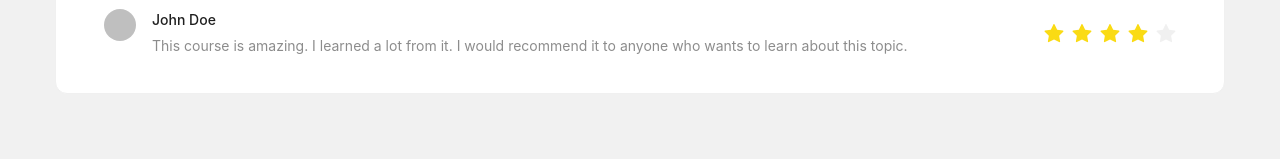
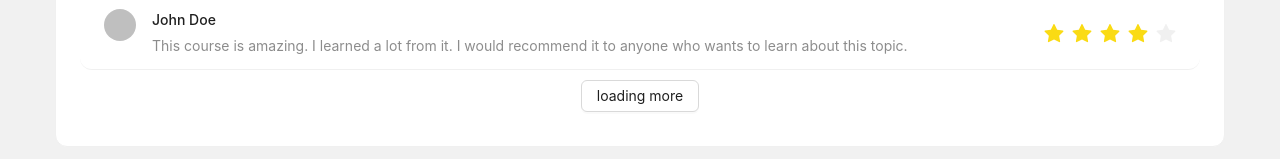
Before and after one commit to Stas-sklyar/vue-dashboard, a Vue app: page /course/1 in a window 1280 px wide. Shown: the part 1817-1976 px from the top of the page. Before the commit the page ends 1926 px from the top, so only its background shows below. Built offline with nearby package versions, Linux system fonts and the light colour scheme.

Commit message:
in progress

```diff
--- a/src/UI/Course/Reviews.vue
+++ b/src/UI/Course/Reviews.vue
@@ -1,12 +1,21 @@
 <template>
   <a-card title="Reviews" class="title-center">
     <a-list item-layout="horizontal" :dataSource="reviews" :loading="loaderIsActive">
+      <template #loadMore>
+        <div
+          v-if="!initLoading && !loaderIsActive"
+          class="load-more"
+        >
+          <a-button @click="onLoadMore">loading more</a-button>
+          <a-spin v-if="loadMoreLoaderIsActive" />
+        </div>
+      </template>
+
       <template #renderItem="{ item }">
         <a-list-item>
           <a-list-item-meta :title="item.name" :description="item.review">
             <template #avatar><a-avatar :src="item.avatar" /></template>
           </a-list-item-meta>
-
           <a-rate :value="item.rating" disabled />
         </a-list-item>
       </template>
@@ -28,6 +37,17 @@ const { courseId } = defineProps({
 const store = useStore()
 const reviews = ref([])
 const loaderIsActive = ref(true)
+const initLoading = ref(true)
+const loadMoreLoaderIsActive = ref(false)
+
+const onLoadMore = () => {
+  loadMoreLoaderIsActive.value = true
+
+  setTimeout(() => {
+    reviews.value = [...reviews.value, ...reviews.value]
+    loadMoreLoaderIsActive.value = false
+  }, 300)
+}
 
 onMounted(async () => {
   try {
@@ -37,6 +57,17 @@ onMounted(async () => {
     console.error(e)
   } finally {
     loaderIsActive.value = false
+    initLoading.value = false
   }
 })
 </script>
+
+<style>
+.load-more {
+  padding: 10px;
+  display: flex;
+  flex-direction: column;
+  align-items: center;
+  gap: 20px;
+}
+</style>
--- a/src/UI/MyProfile/UserInfo.vue
+++ b/src/UI/MyProfile/UserInfo.vue
@@ -21,6 +21,10 @@
 
       <a-form-item label="Username">
         <a-input v-model="name" placeholder="Username" />
+      </a-form-item>
+
+      <a-form-item label="Age">
+        <a-input v-model="name" placeholder="Your age" type="number" />
       </a-form-item>
 
       <a-form-item label="Email">
--- a/src/store/actions/fetch-active-courses.js
+++ b/src/store/actions/fetch-active-courses.js
@@ -37,7 +37,7 @@ const fetchActiveCourses = async ({ commit }, payload) => {
       } catch (error) {
         console.log(error)
       }
-    }, 2000)
+    }, 700)
   })
 }
 
--- a/src/store/actions/fetch-course-details.js
+++ b/src/store/actions/fetch-course-details.js
@@ -30,7 +30,7 @@ const fetchCourseDetails = async (context, courseId) => {
       })
 
       resolve()
-    }, 2000)
+    }, 700)
   })
 }
 
--- a/src/store/actions/fetch-course-reviews.js
+++ b/src/store/actions/fetch-course-reviews.js
@@ -31,7 +31,7 @@ const fetchSelectedCourseReviews = async ({ commit }, payload) => {
       } catch (error) {
         console.log(error)
       }
-    }, 2000)
+    }, 700)
   })
 }
 
--- a/src/store/actions/fetch-courses.js
+++ b/src/store/actions/fetch-courses.js
@@ -106,7 +106,7 @@ const fetchCourses = async ({ commit }) => {
       } catch (error) {
         console.log(error)
       }
-    }, 2000)
+    }, 700)
   })
 }
 
--- a/src/store/actions/fetch-lesson-details.js
+++ b/src/store/actions/fetch-lesson-details.js
@@ -23,7 +23,7 @@ const fetchLessonDetails = async (context, lessonId) => {
       })
 
       resolve()
-    }, 2000)
+    }, 700)
   })
 }
 
--- a/src/store/actions/fetch-recomended-courses.js
+++ b/src/store/actions/fetch-recomended-courses.js
@@ -34,7 +34,7 @@ const fetchRecommendedCourses = async ({ commit }, payload) => {
       } catch (error) {
         console.log(error)
       }
-    }, 2000)
+    }, 700)
   })
 }
 
```
